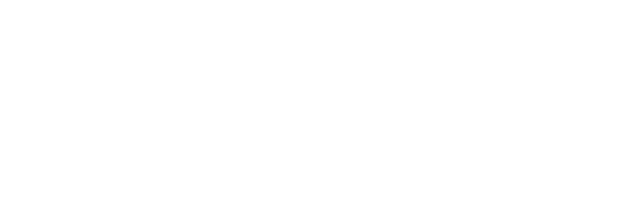
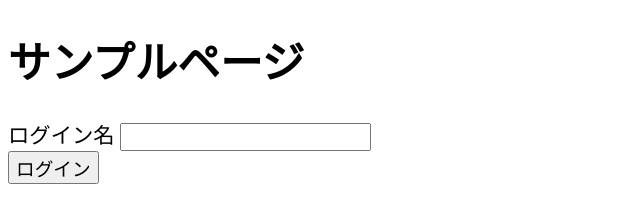
Before and after one commit to k-irie/git_lesson, a plain HTML site: page src/index.html in a window 1280 px wide. Shown: the whole page, without its empty margins (0-640 px from the left). Drawn offline with Linux system fonts and the light colour scheme.

Commit message:
webapp完成

```diff
--- a/src/css/style.css
+++ b/src/css/style.css
@@ -3,3 +3,7 @@
 html {
     font-size: 16pt;
 }
+
+form input {
+    font-size: 14pt;
+}
--- a/src/index.html
+++ b/src/index.html
@@ -7,6 +7,18 @@
     <link rel="stylesheet" href="css/style.css">
 </head>
 <body>
+    <h1>サンプルページ</h1>
+    <div>
+        <form action="" method="post">
+            <section>
+                <label for="">ログイン名</label>
+                <input type="text" name="" id="">
+            </section>
+            <section>
+                <input type="button" value="ログイン">
+            </section>
+        </form>
+    </div>
     <script src="js/index.js"></script>
 </body>
 </html>
--- a/src/js/index.js
+++ b/src/js/index.js
@@ -0,0 +1 @@
+const NewData = {}
```
